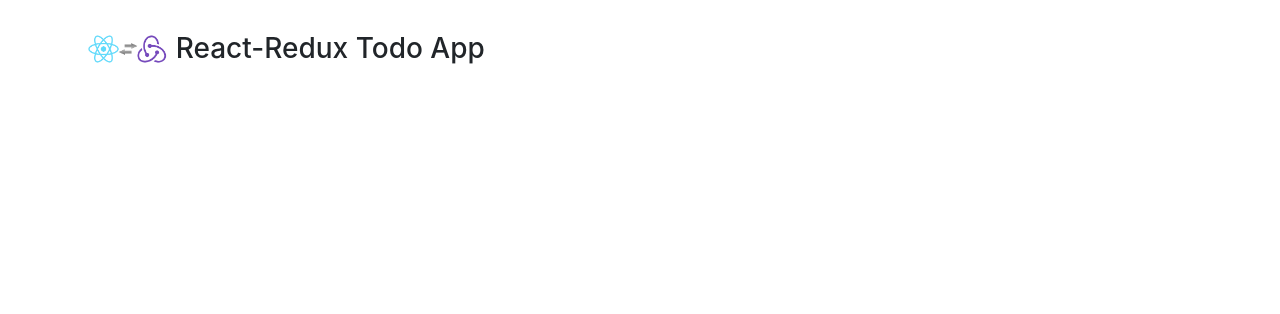
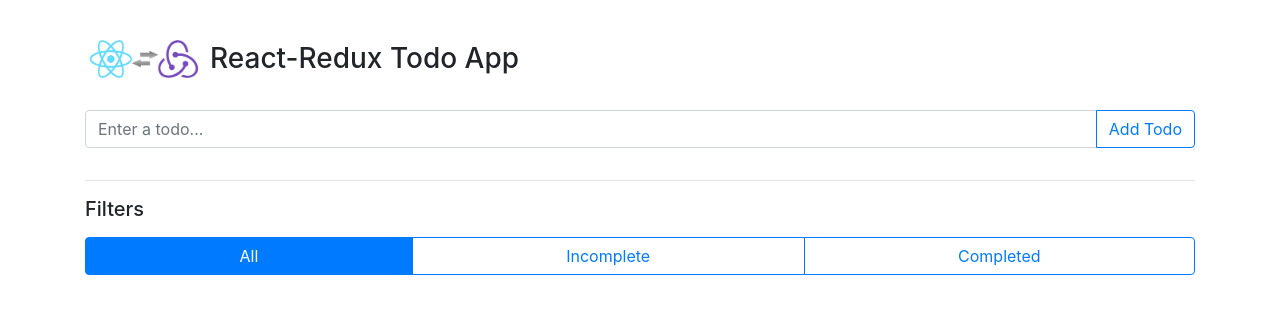
Before and after one commit to simonrevill/react-redux-todo-app, a React (Create React App) app: page / in a window 1280 px wide. Shown: the top 314 px of the page. Built offline with nearby package versions, Linux system fonts and the light colour scheme.

Commit message:
added more components - Filters, Input, TodoList, Todo.

```diff
--- a/src/components/App.js
+++ b/src/components/App.js
@@ -1,11 +1,15 @@
 import React from 'react';
 
 import Header from './Header';
+import Input from './Input';
+import Filters from './Filters';
 
 function App() {
   return (
     <div className="container py-4">
       <Header />
+      <Input />
+      <Filters />
     </div>
   );
 }
--- /dev/null
+++ b/src/components/Filters.js
@@ -0,0 +1,27 @@
+import React from 'react'
+
+function Filters() {
+  return (
+    <React.Fragment>
+      <hr class="mt-3" />
+      <div class="row">
+        <div class="col-12">
+          <h2 class="h5">Filters</h2>
+        </div>
+      </div>
+      <div class="mt-2 w-100">
+        <div class="row">
+          <div class="col-12">
+            <div class="btn-group w-100 js-filter-group">
+              <button class="js-filter-btn btn btn-primary" type="button" data-filter="All">All</button>
+              <button class="js-filter-btn btn btn-outline-primary" type="button" data-filter="Incomplete">Incomplete</button>
+              <button class="js-filter-btn btn btn-outline-primary" type="button" data-filter="Completed">Completed</button>
+            </div>
+          </div>
+        </div>
+      </div>
+    </React.Fragment>
+  );
+};
+
+export default Filters;
--- /dev/null
+++ b/src/components/Input.js
@@ -0,0 +1,18 @@
+import React from 'react'
+
+function Input() {
+  return (
+    <div class="row">
+      <div class="col-12">
+        <div class="input-group my-3">
+          <input type="text" class="form-control" placeholder="Enter a todo..." aria-label="Enter a todo..." aria-describedby="basic-addon" />
+          <div class="input-group-append">
+            <button class="btn btn-outline-primary js-add-todo" type="button">Add Todo</button>
+          </div>
+        </div>
+      </div>
+    </div>
+  )
+}
+
+export default Input;
--- a/src/css/index.css
+++ b/src/css/index.css
@@ -1,5 +1,5 @@
 .redux-logo {
-  height: 50px;
+  height: 70px;
   width: auto;
   margin-right: 5px;
 }
```
Also changed, not shown: src/components/Todo.js (added, +16 -0 lines), src/components/TodoList.js (added, +21 -0 lines).
